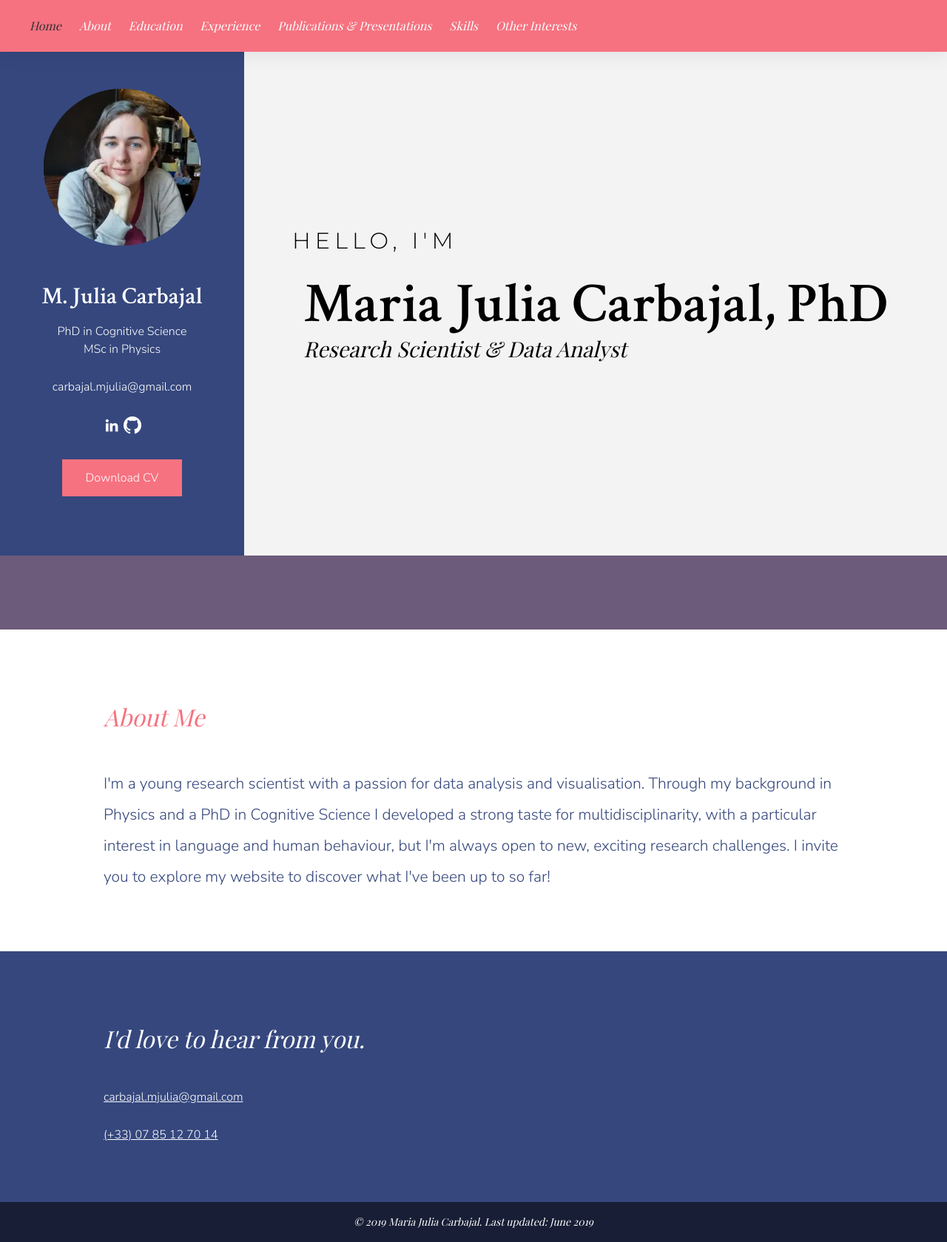
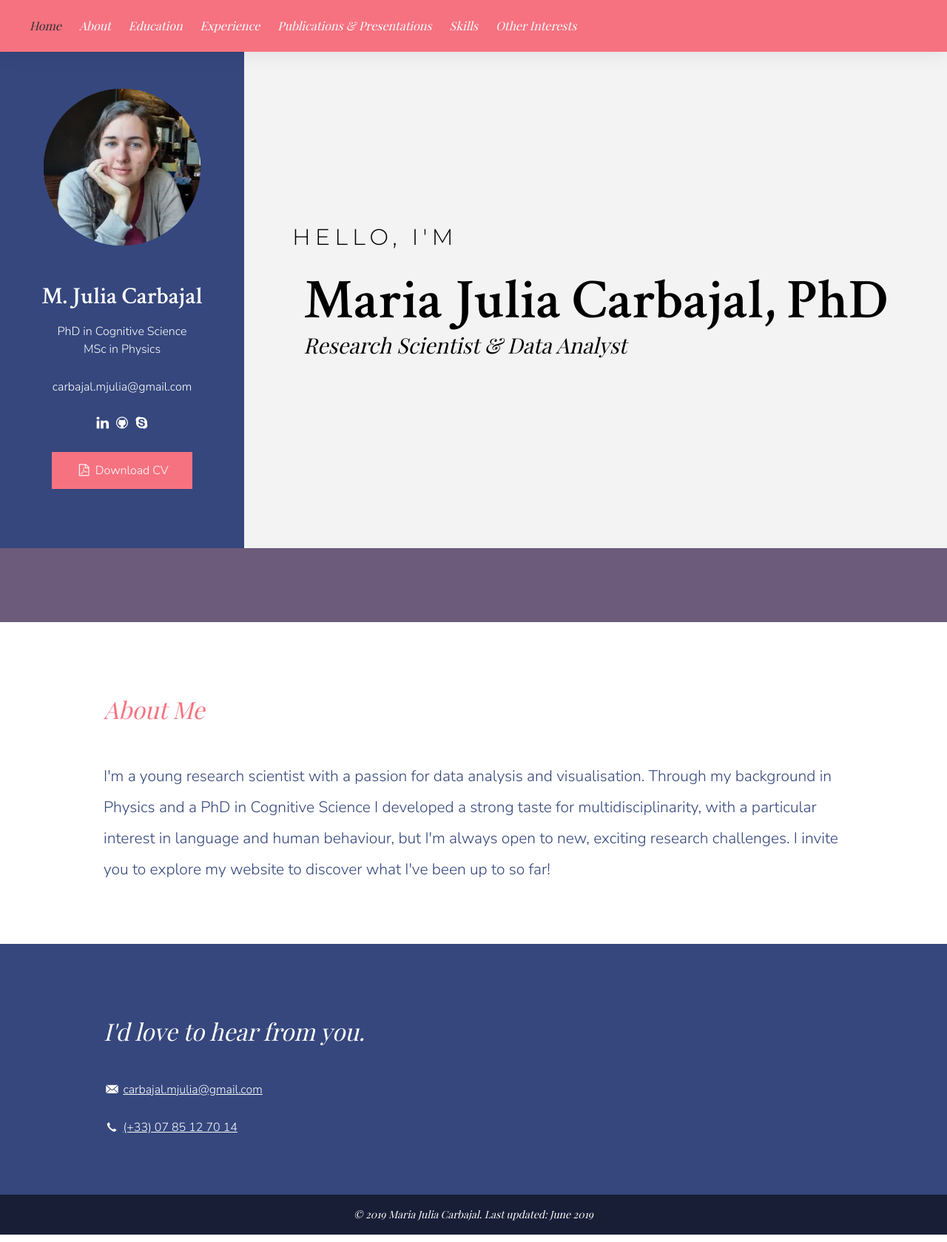
Before and after one commit to basaringaron/julie-website, a Jekyll site: the page built from index.html, in a window 1280 px wide. Shown: the whole page at 74% size. Built offline with Jekyll 4.4.1, drawn with Linux system fonts in a browser that asks for light colours; some web fonts are replaced.

Commit message:
Add icon font (using Fontello)

```diff
--- /dev/null
+++ b/_sass/_fontello-icons.scss
@@ -0,0 +1,63 @@
+@font-face {
+font-family: 'julie-icons';
+src: url('/fonts/julie-icons.eot?50161416');
+src: url('/fonts/julie-icons.eot?50161416#iefix') format('embedded-opentype'),
+	 url('/fonts/julie-icons.woff2?50161416') format('woff2'),
+	 url('/fonts/julie-icons.woff?50161416') format('woff'),
+	 url('/fonts/julie-icons.ttf?50161416') format('truetype'),
+	 url('/fonts/julie-icons.svg?50161416#julie-icons') format('svg');
+font-weight: normal;
+font-style: normal;
+}
+/* Chrome hack: SVG is rendered more smooth in Windozze. 100% magic, uncomment if you need it. */
+/* Note, that will break hinting! In other OS-es font will be not as sharp as it could be */
+/*
+@media screen and (-webkit-min-device-pixel-ratio:0) {
+@font-face {
+  font-family: 'julie-icons';
+  src: url('../font/julie-icons.svg?50161416#julie-icons') format('svg');
+}
+}
+*/
+
+[class^="icon-"]:before, [class*=" icon-"]:before {
+font-family: "julie-icons";
+font-style: normal;
+font-weight: normal;
+speak: none;
+
+display: inline-block;
+text-decoration: inherit;
+width: 1em;
+margin-right: .2em;
+text-align: center;
+/* opacity: .8; */
+
+/* For safety - reset parent styles, that can break glyph codes*/
+font-variant: normal;
+text-transform: none;
+
+/* fix buttons height, for twitter bootstrap */
+line-height: 1em;
+
+/* Animation center compensation - margins should be symmetric */
+/* remove if not needed */
+margin-left: .2em;
+
+/* you can be more comfortable with increased icons size */
+/* font-size: 120%; */
+
+/* Font smoothing. That was taken from TWBS */
+-webkit-font-smoothing: antialiased;
+-moz-osx-font-smoothing: grayscale;
+
+/* Uncomment for 3D effect */
+/* text-shadow: 1px 1px 1px rgba(127, 127, 127, 0.3); */
+}
+
+.icon-github-circled:before { content: '\e800'; } /* '' */
+.icon-linkedin:before { content: '\e801'; } /* '' */
+.icon-skype:before { content: '\e802'; } /* '' */
+.icon-email:before { content: '\e803'; } /* '' */
+.icon-call:before { content: '\e804'; } /* '' */
+.icon-file-pdf:before { content: '\f1c1'; } /* '' */
--- a/css/style.scss
+++ b/css/style.scss
@@ -2,6 +2,8 @@
 # This section (Yaml) is required by Jekyll
 ---
 @import "reset";
+@import "fontello-icons";
+
 //@import "themes/brasil";
 @import "themes/sunset";
 
--- a/index.html
+++ b/index.html
@@ -12,11 +12,15 @@ title: Home
 		<a href="mailto:{{ site.email }}">{{ site.email }}</a>
 
 		<div>
-			<a href="https://www.linkedin.com/in/julia-carbajal-851600125/"><img src="/images/icon-linkedin.webp"></a>
-			<a href="https://github.com/{{ site.github_username }}"><img src="/images/icon-github.webp"></a>
+			<a href="https://www.linkedin.com/in/julia-carbajal-851600125/"><i class="icon-linkedin"></i></a>
+			<a href="https://github.com/{{ site.github_username }}"><i class="icon-github-circled"></i></a>
+			<a href="skype:"><i class="icon-skype"></i></a>
 		</div>
 
-		<a href="/maria-julia-carbajal-cv.pdf" target="_blank" class="button cv-link">Download CV</a>
+		<a href="/maria-julia-carbajal-cv.pdf" target="_blank" class="button cv-link">
+			<i class="icon-file-pdf"></i>
+			Download CV
+		</a>
 	</div>
 
 	<div class="hero-content">
@@ -48,8 +52,8 @@ title: Home
 <div class="page-section color2">
 	<div class="content">
 		<h1>I'd love to hear from you.</h1>
-		<p><a href="mailto:{{ site.email }}">{{ site.email }}</a></p>
-		<p><a href="tel:+330785127014">(+33) 07 85 12 70 14</a></p>
+		<p><i class="icon-email"></i> <a href="mailto:{{ site.email }}">{{ site.email }}</a></p>
+		<p><i class="icon-call"></i> <a href="tel:+330785127014">(+33) 07 85 12 70 14</a></p>
 	</div>
 </div>
 
```
Also changed, not shown: fonts/fontello-config.json (added, +46 -0 lines), fonts/julie-icons.ttf (added), fonts/julie-icons.woff (added), fonts/julie-icons.woff2 (added), images/icon-github.webp (deleted), images/icon-linkedin.webp (deleted), 2 other files.
